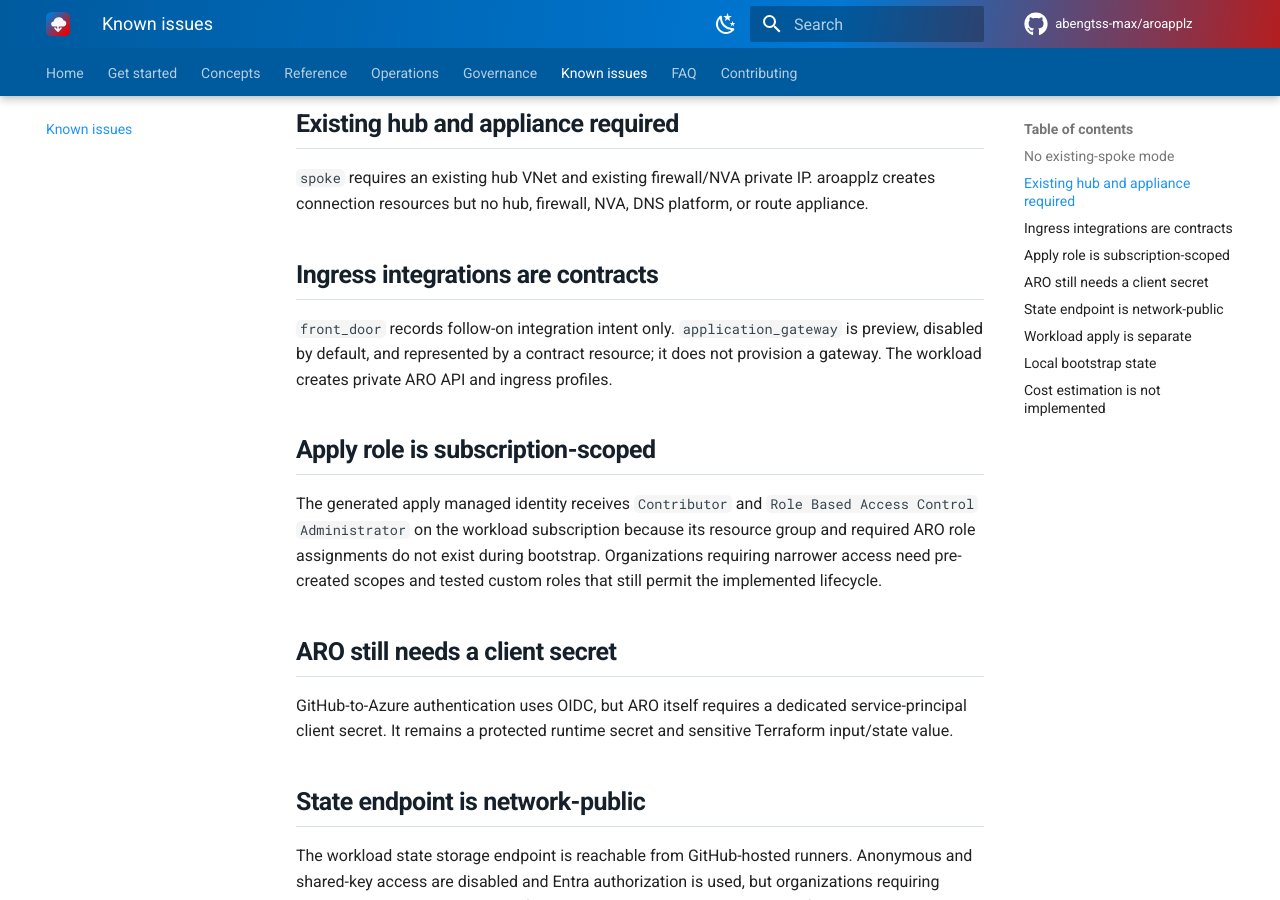
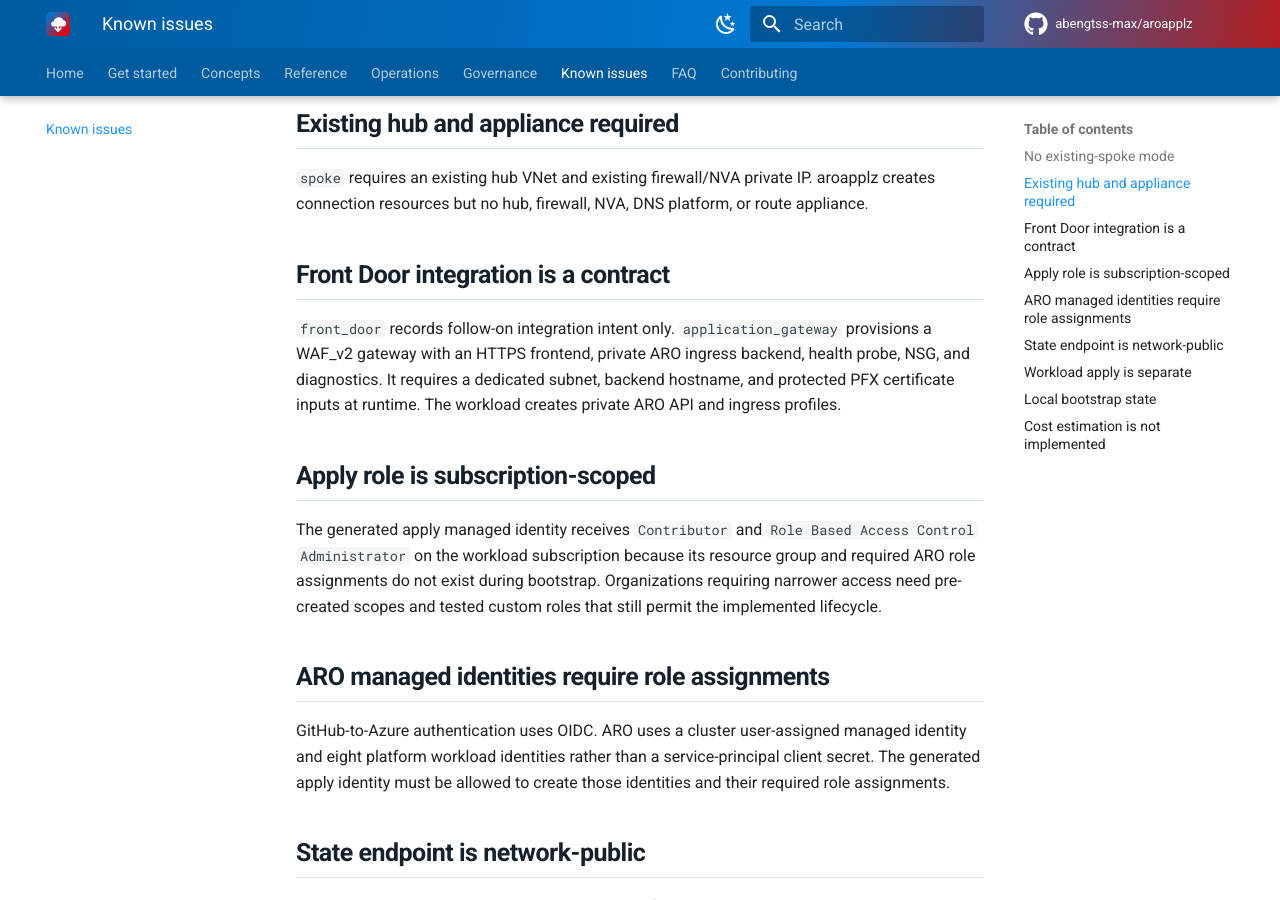
Before and after one commit to abengtss-max/aroapplz, an MkDocs documentation site: the page built from docs/known-issues.md, in a window 1280 px wide and 900 px high, scrolled down 337 px. Built offline with MkDocs 1.6.1 and Material for MkDocs 9.7.7, drawn with Linux system fonts in a browser that asks for light colours; comment, search, counter and statistics services are not loaded.

```diff
--- a/docs/known-issues.md
+++ b/docs/known-issues.md
@@ -10,17 +10,17 @@ Both `standalone` and `spoke` create a new ARO VNet and both ARO subnets. The ac
 
 `spoke` requires an existing hub VNet and existing firewall/NVA private IP. aroapplz creates connection resources but no hub, firewall, NVA, DNS platform, or route appliance.
 
-## Ingress integrations are contracts
+## Front Door integration is a contract
 
-`front_door` records follow-on integration intent only. `application_gateway` is preview, disabled by default, and represented by a contract resource; it does not provision a gateway. The workload creates private ARO API and ingress profiles.
+`front_door` records follow-on integration intent only. `application_gateway` provisions a WAF_v2 gateway with an HTTPS frontend, private ARO ingress backend, health probe, NSG, and diagnostics. It requires a dedicated subnet, backend hostname, and protected PFX certificate inputs at runtime. The workload creates private ARO API and ingress profiles.
 
 ## Apply role is subscription-scoped
 
 The generated apply managed identity receives `Contributor` and `Role Based Access Control Administrator` on the workload subscription because its resource group and required ARO role assignments do not exist during bootstrap. Organizations requiring narrower access need pre-created scopes and tested custom roles that still permit the implemented lifecycle.
 
-## ARO still needs a client secret
+## ARO managed identities require role assignments
 
-GitHub-to-Azure authentication uses OIDC, but ARO itself requires a dedicated service-principal client secret. It remains a protected runtime secret and sensitive Terraform input/state value.
+GitHub-to-Azure authentication uses OIDC. ARO uses a cluster user-assigned managed identity and eight platform workload identities rather than a service-principal client secret. The generated apply identity must be allowed to create those identities and their required role assignments.
 
 ## State endpoint is network-public
 
```
Also changed, not shown: docs/get-started/quickstart.md (+1 -1 lines), 3 other files.
